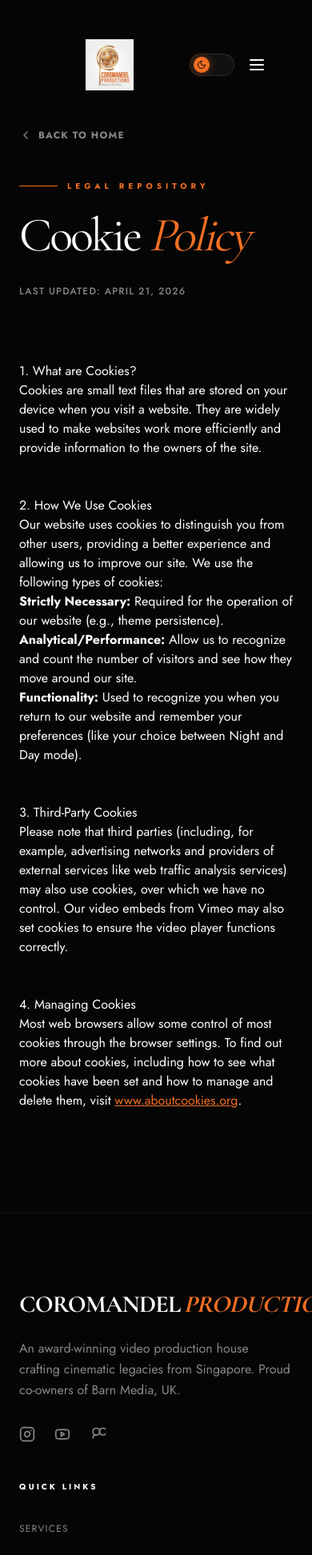
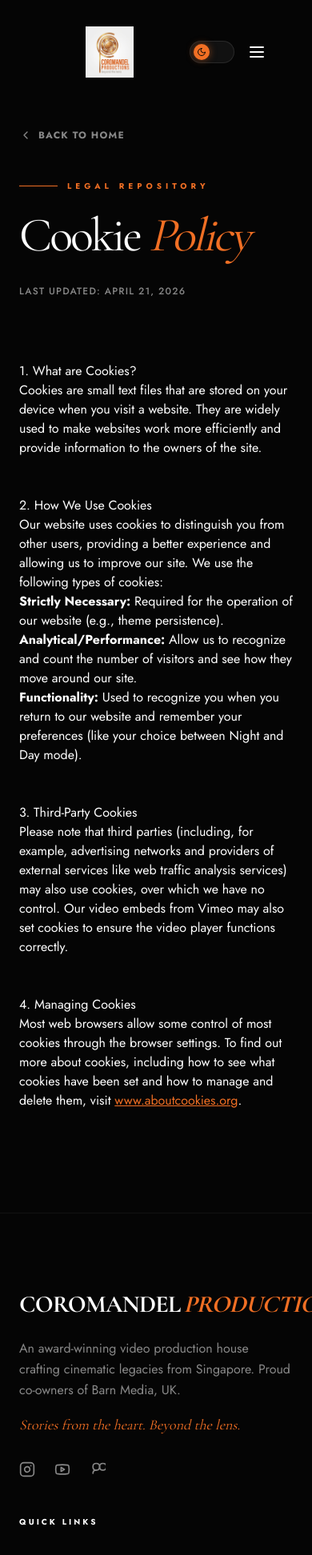
Before and after one commit to fltydpr23/coromandel-productions-demo, a Next.js app: page /cookies in a window 390 px wide. Shown: the top 1944 px of the page at 80% size. Built offline with nearby package versions, Linux system fonts and the light colour scheme.

Commit message:
Final Polish: Optimized mobile experience and updated footer tagline

```diff
--- a/components/Footer.tsx
+++ b/components/Footer.tsx
@@ -18,9 +18,12 @@ export default function Footer() {
             >
               COROMANDEL<span className="text-primary italic ml-1">PRODUCTIONS</span>
             </Link>
-            <p className="text-muted max-w-sm leading-relaxed mb-8">
+            <p className="text-muted max-w-sm leading-relaxed mb-4">
               An award-winning video production house crafting cinematic legacies from Singapore.
               Proud co-owners of Barn Media, UK.
+            </p>
+            <p className="font-serif text-lg text-primary italic mb-8">
+              Stories from the heart. Beyond the lens.
             </p>
             <div className="flex gap-6">
               {[
--- a/components/Hero.tsx
+++ b/components/Hero.tsx
@@ -34,7 +34,7 @@ export default function Hero() {
         {/* Dynamic Background Wrapper */}
         <motion.div
           style={{ scale: smoothVideoScale, opacity: containerOpacity }}
-          className="absolute inset-0 z-0 origin-center"
+          className="absolute inset-0 z-0 origin-center will-change-transform"
         >
           <video
             autoPlay
@@ -75,11 +75,11 @@ export default function Hero() {
                 </span>
               </div>
 
-              <h1 className="font-serif text-7xl md:text-[10rem] lg:text-[14rem] font-normal leading-[0.8] text-foreground mb-12 tracking-tighter mix-blend-difference">
+              <h1 className="font-serif text-6xl xs:text-7xl md:text-[10rem] lg:text-[14rem] font-normal leading-[0.8] text-foreground mb-12 tracking-tighter mix-blend-difference">
                 STORIES <br />
-                <span className="italic font-light text-accent flex items-center justify-center lg:justify-start gap-8">
+                <span className="italic font-light text-accent flex flex-wrap items-center justify-center lg:justify-start gap-4 md:gap-8">
                   UNBOUND
-                  <div className="hidden lg:block w-32 h-32 border border-white/10 rounded-full border-dashed animate-[spin_20s_linear_infinite]" />
+                  <div className="hidden md:block w-32 h-32 border border-white/10 rounded-full border-dashed animate-[spin_20s_linear_infinite]" />
                 </span>
               </h1>
 
--- a/components/Navbar.tsx
+++ b/components/Navbar.tsx
@@ -26,7 +26,7 @@ export default function Navbar() {
   }, []);
 
   return (
-    <nav className={`fixed top-0 left-0 right-0 z-50 transition-all duration-700 ${isScrolled ? "py-4" : "py-10"}`}>
+    <nav className={`fixed top-0 left-0 right-0 z-50 transition-all duration-700 ${isScrolled ? "py-4" : "py-6 lg:py-10"}`}>
       <div className="container mx-auto px-6">
         <div className={`relative flex items-center justify-between px-8 py-2 rounded-full border transition-all duration-700 ${
           isScrolled
@@ -128,7 +128,7 @@ export default function Navbar() {
                 <Globe size={16} />
                 <span className="text-xs uppercase tracking-widest">Global HQ — Singapore</span>
               </div>
-              <p className="font-serif text-xl italic text-foreground/80">"Beyond the Lens."</p>
+              <p className="font-serif text-xl italic text-foreground/80">"Stories from the heart. Beyond the lens."</p>
             </div>
           </motion.div>
         )}
```
